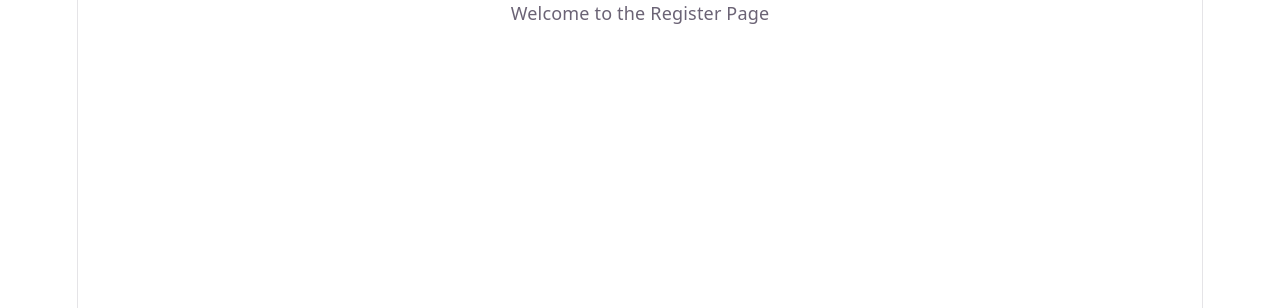
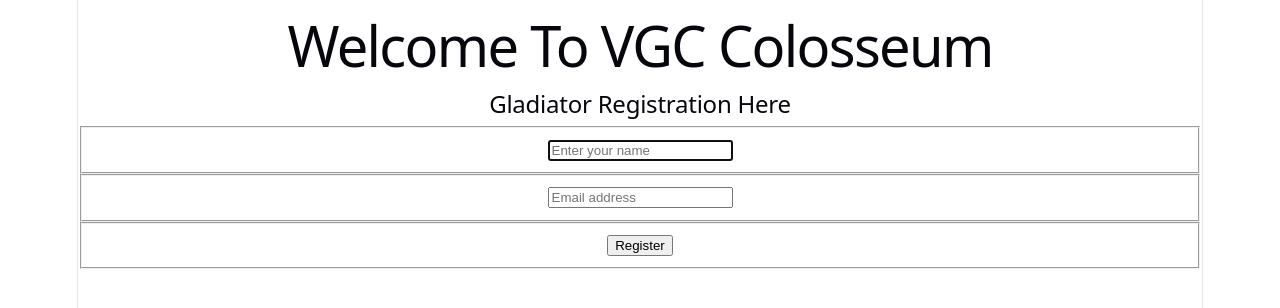
Before and after one commit to EricMartinez007/vgc-colosseum, a React (Vite) app: page /register in a window 1280 px wide. Shown: the top 308 px of the page. Built offline with nearby package versions, Linux system fonts and the light colour scheme.

Commit message:
Added NavBar, Login, Register jsx, and createUser POST

```diff
--- a/src/components/auth/Login.jsx
+++ b/src/components/auth/Login.jsx
@@ -1,5 +1,63 @@
+import { useState } from "react"
+import { Link, useNavigate } from "react-router-dom"
+import { getUserByEmail } from "../services/userServices"
+
 export const Login = () => {
+    const [email, setEmail] = useState("")
+    const navigate = useNavigate()
+
+    const handleLogin = (e) => {
+        e.preventDefault()
+
+        getUserByEmail(email).then((foundUsers) => {
+        if (foundUsers.length === 1) {
+            const user = foundUsers[0]
+            localStorage.setItem(
+                "vgc_user",
+                JSON.stringify({
+                    id: user.id,
+                })
+            )
+
+            navigate("/")
+        } else {
+            window.alert("Invalid login")
+        }
+        })
+    }
+
     return (
-        <>Welcome to the Login Page</>
+        <main className="container-login">
+        <section>
+            <h1>Welcome To VGC Colosseum</h1>
+            <form className="form-login" onSubmit={handleLogin}>
+            <h2>Enter The Colosseum</h2>
+            <fieldset>
+                <div className="form-group">
+                <label className="form-login-label">Login</label>
+                <input
+                    type="email"
+                    value={email}
+                    onChange={(evt) => setEmail(evt.target.value)}
+                    className="form-control"
+                    placeholder="Email address"
+                    required
+                    autoFocus
+                />
+                </div>
+            </fieldset>
+            <fieldset>
+                <div className="form-group">
+                <button className="login-btn btn-info" type="submit">
+                    Sign in
+                </button>
+                </div>
+            </fieldset>
+            </form>
+        </section>
+        <section>
+            <Link to="/register" className="register-link">Not a member yet?</Link>
+        </section>
+        </main>
     )
 }
--- a/src/components/auth/Register.jsx
+++ b/src/components/auth/Register.jsx
@@ -1,5 +1,86 @@
-export const Register = () => {
-    return (
-        <>Welcome to the Register Page</>
-    )
+import { useState } from "react"
+import { useNavigate } from "react-router-dom"
+import { createUser, getUserByEmail } from "../services/userServices"
+
+export const Register = (props) => {
+  const [user, setUser] = useState({
+    email: "",
+    name: "",
+  })
+  let navigate = useNavigate()
+
+  const registerNewUser = () => {
+    createUser(user).then((createdUser) => {
+      if (createdUser.hasOwnProperty("id")) {
+        localStorage.setItem(
+          "vgc_user",
+          JSON.stringify({
+            id: createdUser.id,
+          })
+        )
+
+        navigate("/")
+      }
+    })
+  }
+
+  const handleRegister = (e) => {
+    e.preventDefault()
+    getUserByEmail(user.email).then((response) => {
+      if (response.length > 0) {
+        // Duplicate email. No good.
+        window.alert("Account with that email address already exists")
+      } else {
+        // Good email, create user.
+        registerNewUser()
+      }
+    })
+  }
+
+  const updateUser = (evt) => {
+    const copy = { ...user }
+    copy[evt.target.id] = evt.target.value
+    setUser(copy)
+  }
+
+  return (
+    <main className="container-login">
+      <h1>Welcome To VGC Colosseum</h1>
+      <form className="form-login" onSubmit={handleRegister}>
+        <h2>Gladiator Registration Here</h2>
+        <fieldset>
+          <div className="form-group">
+            <input
+              onChange={updateUser}
+              type="text"
+              id="name"
+              className="form-control"
+              placeholder="Enter your name"
+              required
+              autoFocus
+            />
+          </div>
+        </fieldset>
+        <fieldset>
+          <div className="form-group">
+            <input
+              onChange={updateUser}
+              type="email"
+              id="email"
+              className="form-control"
+              placeholder="Email address"
+              required
+            />
+          </div>
+        </fieldset>
+        <fieldset>
+          <div className="form-group">
+            <button className="login-btn btn-info" type="submit">
+              Register
+            </button>
+          </div>
+        </fieldset>
+      </form>
+    </main>
+  )
 }
--- a/src/components/nav/NavBar.jsx
+++ b/src/components/nav/NavBar.jsx
@@ -1,5 +1,33 @@
-export const NavBar = () => {
+import { Link, useNavigate } from "react-router-dom"
+
+export const NavBar = ({ currentUser }) => {
+    const navigate = useNavigate()
+
+    const handleLogout = () => {
+        localStorage.removeItem("vgc_user")
+        navigate("/login")
+    }
+
+
     return (
-        <>This is the NavBar</>
+        <nav className="navbar">
+            <div className="navbar-brand">
+                <Link to="/">
+                    <img src="/vgc-logo.png" alt="VGC Colosseum" className="navbar-logo" />
+                </Link>
+            </div>
+            <div className="navbar-links">
+                <Link to="/communityteams">Community Teams</Link>
+                <Link to="/myteams">My Teams</Link>
+                <Link to="/newteam">New Team</Link>
+                <Link to="/profile">Profile</Link>
+                <button
+                    className="logout-btn"
+                    onClick={handleLogout}
+                >
+                    Logout
+                </button>
+            </div>
+        </nav>
     )
 }
--- a/src/components/services/userServices.js
+++ b/src/components/services/userServices.js
@@ -0,0 +1,13 @@
+export const getUserByEmail= (email) => {
+    return fetch(`http://localhost:8088/users?email=${email}`).then((res) => res.json())
+}
+
+export const createUser = (newUser) => {
+  return fetch("http://localhost:8088/users", {
+    method: "POST",
+    headers: {
+      "Content-Type": "application/json",
+    },
+    body: JSON.stringify(newUser),
+  }).then((res) => res.json())
+}
--- a/src/components/views/ApplicationViews.jsx
+++ b/src/components/views/ApplicationViews.jsx
@@ -31,7 +31,7 @@ export const ApplicationViews = () => {
                 path="/"
                 element={
                     <>
-                        <NavBar />
+                        <NavBar currentUser={currentUser} />
                         <Outlet />
                     </>
                 }
```
